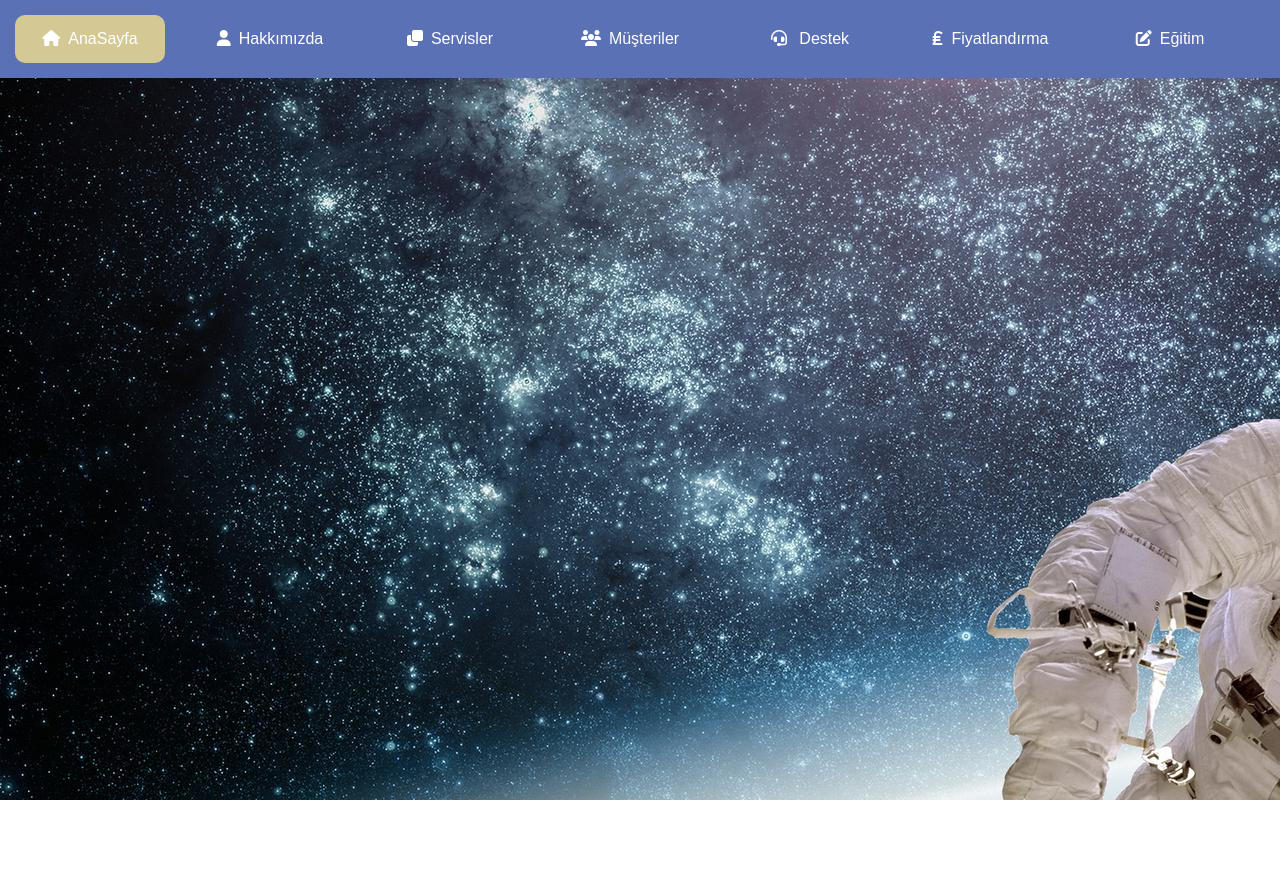
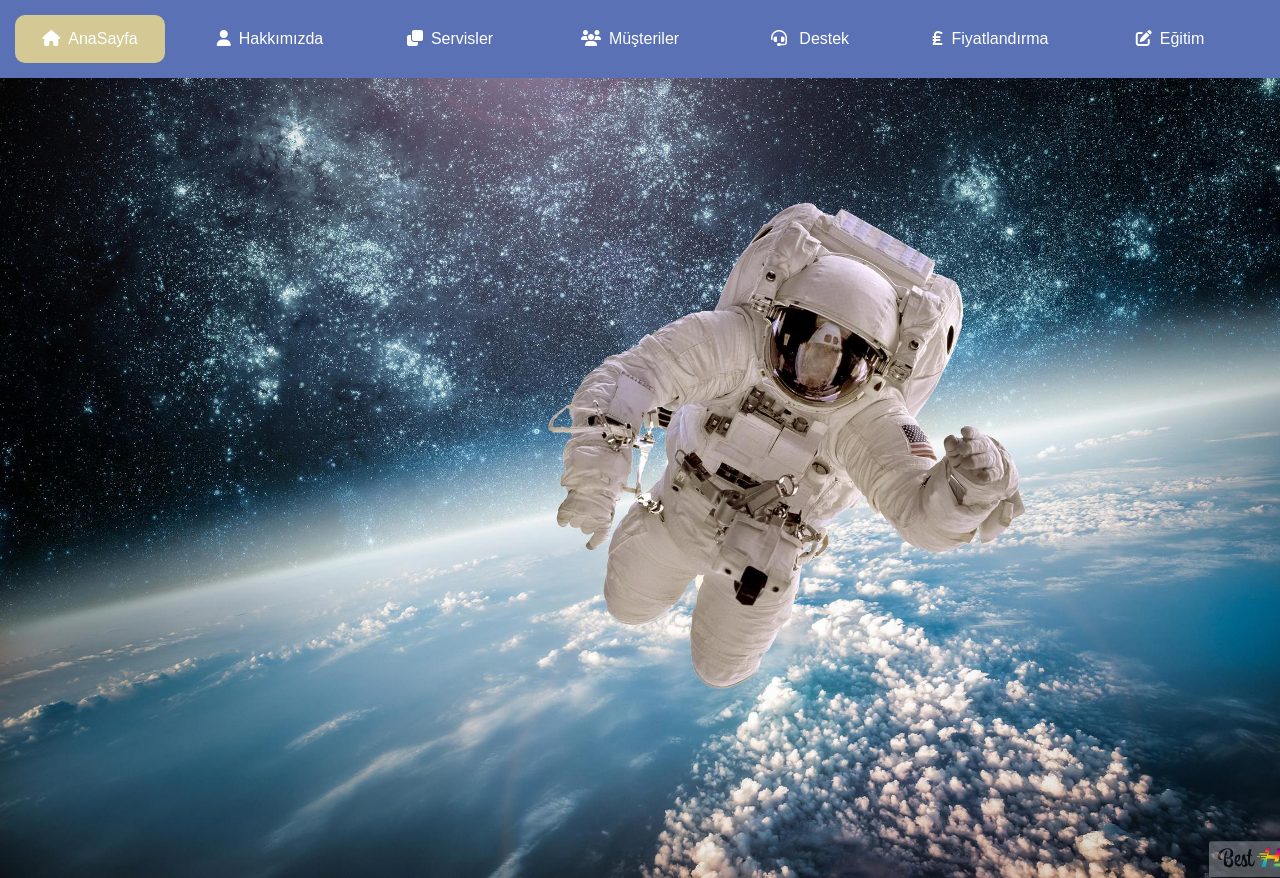
Before and after one commit to xxxhalilibrahimxxx/Proje-03, a plain HTML site: page index.html in a window 1280 px wide. Shown: the top 878 px of the page. Before the commit the page ends 800 px from the top, so only its background shows below. Drawn offline with Linux system fonts and the light colour scheme.

Commit message:
first commit

```diff
--- a/index.html
+++ b/index.html
@@ -9,7 +9,6 @@
     <link rel="stylesheet" href="https://cdnjs.cloudflare.com/ajax/libs/font-awesome/6.1.2/css/all.min.css">
 </head>
 <body>
-    <div class="container"></div>
     <div class="menu-bar">
         <ul>
             <li class="active"><a href="#"><i class="fas fa-home"></i>AnaSayfa</a></li>
@@ -56,6 +55,7 @@
             <li><a href="#"><i class="fas fa-phone"></i>İletişim</a></li>
         </ul>
     </div>
+    <div class="container"></div>
 
 </body>
 </html>
--- a/style.css
+++ b/style.css
@@ -4,7 +4,6 @@
     box-sizing: border-box;
 }
 body{
-    background-image: url(resim.jpg);
     font-family: sans-serif;
 }
 .menu-bar{
@@ -59,10 +58,6 @@ body{
 .menu-bar ul li:hover .sub-menu-1 ul li a:hover{
     color: #b2ff00;
 }
-.container{
-    height: 100%;
-    width: 100vh;
-}
 .fa-caret-right{
     font-size: 14px;
     color: #fff;
@@ -79,3 +74,12 @@ body{
     background-color: #5b71b5;
     border-radius: 10px;
 }
+.container{
+    position: absolute;
+    width: 100%;
+    height: 100%;
+    background-size: cover;
+    background-clip: border-box;
+    background-repeat:no-repeat;
+    background-image: url(resim.jpg);
+}
```
Also changed, not shown: 1 other file.
